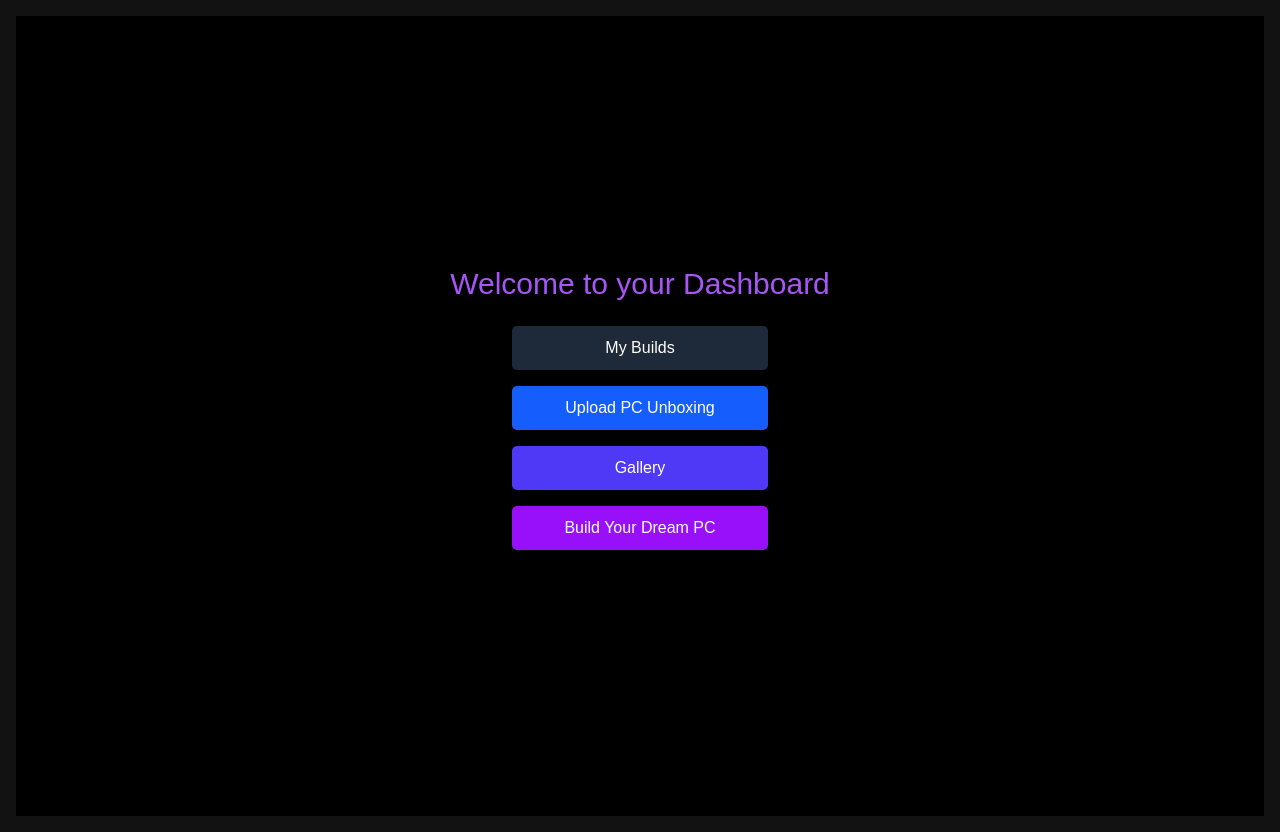
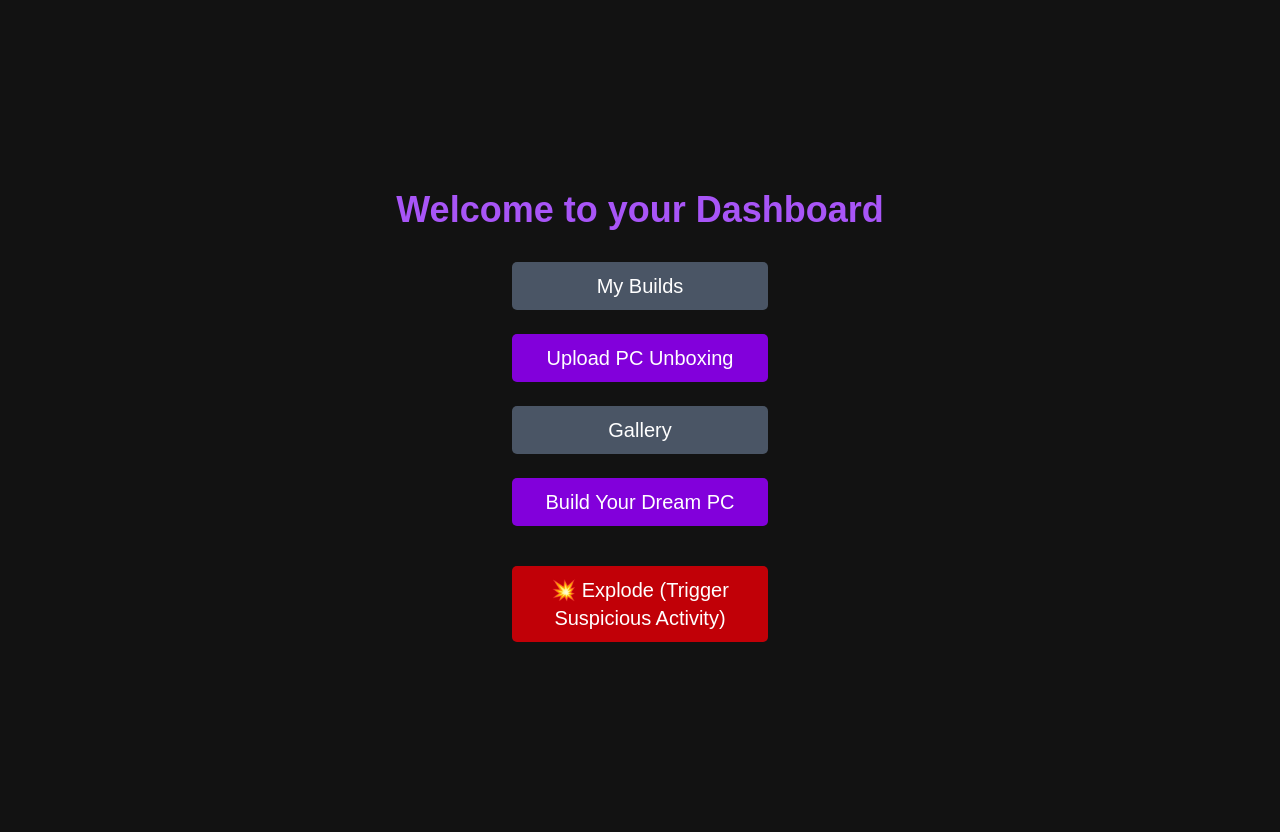
Before and after one commit to ArturZsigmond/PC-Building-Website, a Next.js app: page /main_page in a window 1280 px wide. Built offline with nearby package versions, Linux system fonts and the light colour scheme; sample sign-in values are in the browser's storage.

Commit message:
fix: small fix

```diff
--- a/app/main_page/page.tsx
+++ b/app/main_page/page.tsx
@@ -11,33 +11,75 @@ export default function MainPage() {
     if (!token) router.push("/login_page");
   }, []);
 
+  const explode = async () => {
+    const token = localStorage.getItem("token");
+    if (!token) return alert("Not authenticated");
+
+    const payloads = Array.from({ length: 25 }).map(() => {
+      const CPUS = ["Intel", "AMD"];
+      const RAMS = ["16GB", "32GB"];
+      const GPUS = ["RTX 5080", "RTX 5090", "GTX 690"];
+      const CASES = ["case1.jpg", "case2.jpg", "case3.jpg", "case4.jpg"];
+
+      const cpu = CPUS[Math.floor(Math.random() * CPUS.length)];
+      const ram = RAMS[Math.floor(Math.random() * RAMS.length)];
+      const gpu = GPUS[Math.floor(Math.random() * GPUS.length)];
+      const pcCase = CASES[Math.floor(Math.random() * CASES.length)];
+      const price = 10;
+
+      return { cpu, ram, gpu, case: pcCase, price };
+    });
+
+    for (const build of payloads) {
+      await fetch("http://localhost:4000/api/builds", {
+        method: "POST",
+        headers: {
+          "Content-Type": "application/json",
+          Authorization: `Bearer ${token}`,
+        },
+        body: JSON.stringify(build),
+      });
+    }
+
+    alert("Explode complete! Wait up to 1 minute for admin dashboard to update.");
+  };
+//bg-gray-800 p-6 rounded shadow-md space-y-4
   return (
-    <div className="flex flex-col items-center justify-center h-screen bg-black text-white">
-      <h1 className="text-3xl mb-6 text-purple-400">Welcome to your Dashboard</h1>
+    <div className="h-screen bg-gray-0 text-white flex flex-col justify-center items-center space-y-6">
+      <h1 className="text-4xl font-bold text-purple-400 mb-8">
+        Welcome to your Dashboard
+      </h1>
 
       <Link href="/my_builds_page">
-        <button className="bg-gray-800 text-white mb-4 p-4 rounded w-64">
+        <button className="bg-gray-600 hover:bg-gray-800 px-6 py-3 rounded text-xl w-64">
           My Builds
         </button>
       </Link>
 
       <Link href="/upload_page">
-        <button className="bg-blue-600 text-white mb-4 p-4 rounded w-64">
+        <button className="bg-purple-700 hover:bg-blue-700 px-6 py-3 rounded text-xl w-64">
           Upload PC Unboxing
         </button>
       </Link>
 
       <Link href="/gallery_page">
-        <button className="bg-indigo-600 text-white mb-4 p-4 rounded w-64">
+        <button className="bg-gray-600 hover:bg-indigo-700 px-6 py-3 rounded text-xl w-64">
           Gallery
         </button>
       </Link>
 
       <Link href="/build_page">
-        <button className="bg-purple-600 text-white mb-4 p-4 rounded w-64">
+        <button className="bg-purple-700 hover:bg-purple-800 px-6 py-3 rounded text-xl w-64">
           Build Your Dream PC
         </button>
       </Link>
+
+      <button
+        onClick={explode}
+        className="bg-red-700 hover:bg-red-800 px-6 py-3 rounded text-xl w-64 mt-4"
+      >
+        💥 Explode (Trigger Suspicious Activity)
+      </button>
     </div>
   );
 }
```
Also changed, not shown: 1 other file (tests, documents, lock files or other folders).
